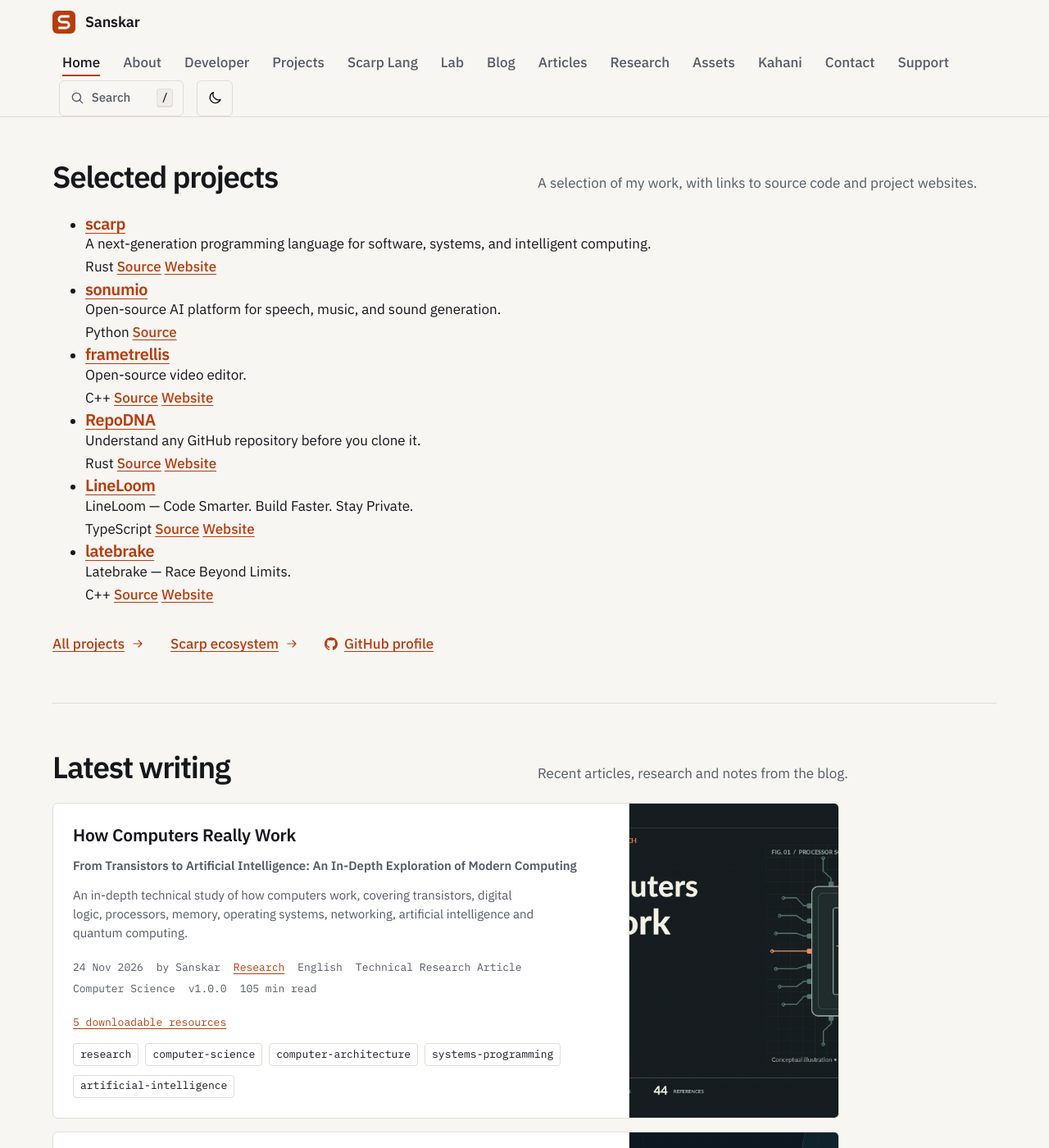
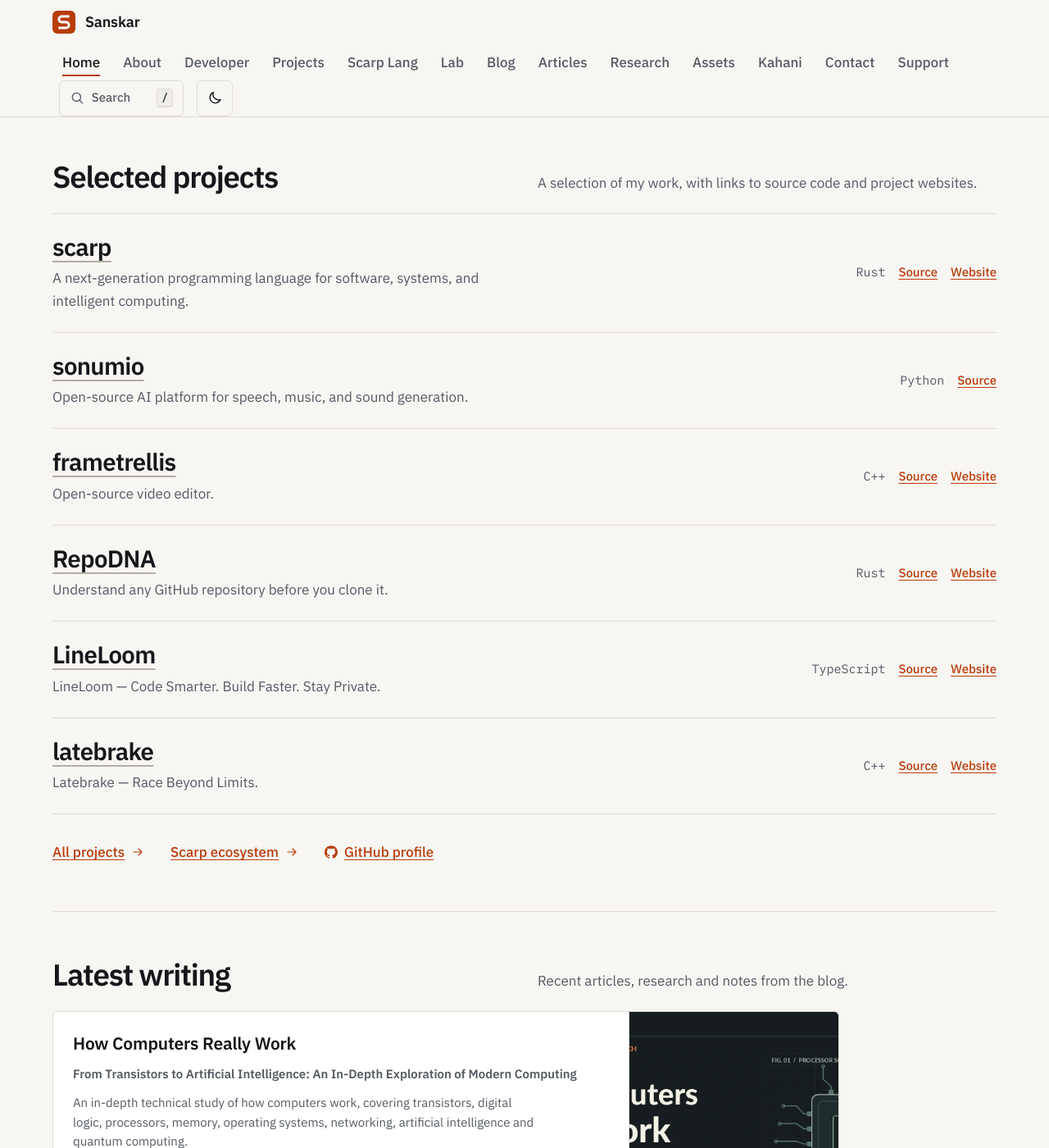
Before and after one commit to sanskarIN/sanskarIN.github.io, a Jekyll site: the page built from index.html, in a window 1280 px wide and 1400 px high, scrolled down 1199 px. Shown: the whole window at 82% size. Built offline with Jekyll 4.4.1, drawn with Linux system fonts in a browser that asks for light colours.

Commit message:
Style the compact project index

```diff
--- a/assets/css/editorial.css
+++ b/assets/css/editorial.css
@@ -282,3 +282,71 @@
     background: transparent;
   }
 }
+
+/* A project index, rather than a dense dashboard, for the homepage. */
+.home-project-list {
+  list-style: none;
+  margin: 0;
+  padding: 0;
+  border-top: var(--border);
+}
+.home-project-list > li {
+  border-bottom: var(--border);
+}
+.home-project {
+  display: grid;
+  grid-template-columns: minmax(0, 1fr);
+  gap: var(--space-3);
+  padding-block: var(--space-5);
+}
+.home-project__body {
+  min-width: 0;
+}
+.home-project__title {
+  font-size: var(--text-xl);
+  letter-spacing: -0.025em;
+  overflow-wrap: anywhere;
+}
+.home-project__name {
+  color: var(--color-text);
+  text-decoration-color: var(--color-border-strong);
+}
+.home-project__name:hover {
+  color: var(--color-accent);
+}
+.home-project__body > p {
+  max-width: 65ch;
+  margin-top: var(--space-2);
+  color: var(--color-text-muted);
+}
+.home-project__links {
+  display: flex;
+  flex-wrap: wrap;
+  align-items: center;
+  gap: var(--space-1) var(--space-4);
+  font-size: var(--text-sm);
+}
+.home-project__language {
+  font-family: var(--font-mono);
+  color: var(--color-text-muted);
+}
+.home-project__links a {
+  display: inline-flex;
+  align-items: center;
+  min-height: 44px;
+}
+@media (min-width: 48em) {
+  .home-project {
+    grid-template-columns: minmax(0, 1fr) auto;
+    align-items: center;
+    gap: var(--space-6);
+  }
+  .home-project__links {
+    justify-content: flex-end;
+  }
+}
+@media print {
+  .home-project {
+    break-inside: avoid;
+  }
+}
```
